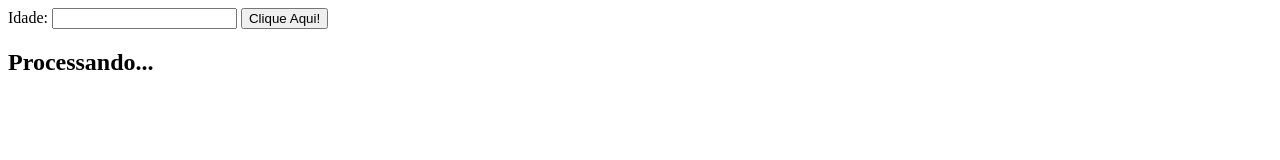
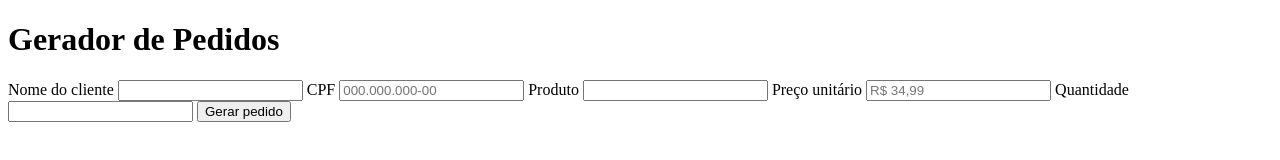
Before and after one commit to arthurrosa-del/avaliacao-js-arthurlopes, a plain HTML site: page index.html in a window 1280 px wide. Drawn offline with Linux system fonts and the light colour scheme.

Commit message:
Feito alterações no index.html

```diff
--- a/index.html
+++ b/index.html
@@ -1,18 +1,30 @@
 <!DOCTYPE html>
-<html lang="en">
+<html lang="pt-BR">
 <head>
-    <meta charset="UTF-8">
-    <meta name="viewport" content="width=device-width, initial-scale=1.0">
-    <title></title>
+ <meta charset="UTF-8">
+ <meta name="viewport" content="width=device-width, initial-scale=1.0">
+ <title>Gerador de Pedidos</title>
+ <link rel="stylesheet" href="style.css">
 </head>
 <body>
-    <form id="teste">
-        <label>Idade:</label>
-        <input type="text" id="idade"/>
-        <button id="btn">Clique Aqui!</button>
-    </form>
-
-    <h2 id="resultado">Processando...</h2>
-    <script src="index.js"></script>
+ <main class="container">
+ <h1>Gerador de Pedidos</h1>
+ <form id="form-pedido">
+ <label for="cliente">Nome do cliente</label>
+ <input type="text" id="cliente">
+ <label for="cpf">CPF</label>
+ <input type="text" id="cpf" placeholder="000.000.000-00">
+ <label for="produto">Produto</label>
+ <input type="text" id="produto">
+ <label for="preco">Preço unitário</label>
+ <input type="text" id="preco" placeholder="R$ 34,99">
+ <label for="quantidade">Quantidade</label>
+ <input type="number" id="quantidade">
+ <button type="submit" id="btn-gerar">Gerar pedido</button>
+ </form>
+ <p id="erro" class="erro"></p>
+ <section id="resultado" class="resultado"></section>
+ </main>
+ <script src="script.js"></script>
 </body>
 </html>
```
